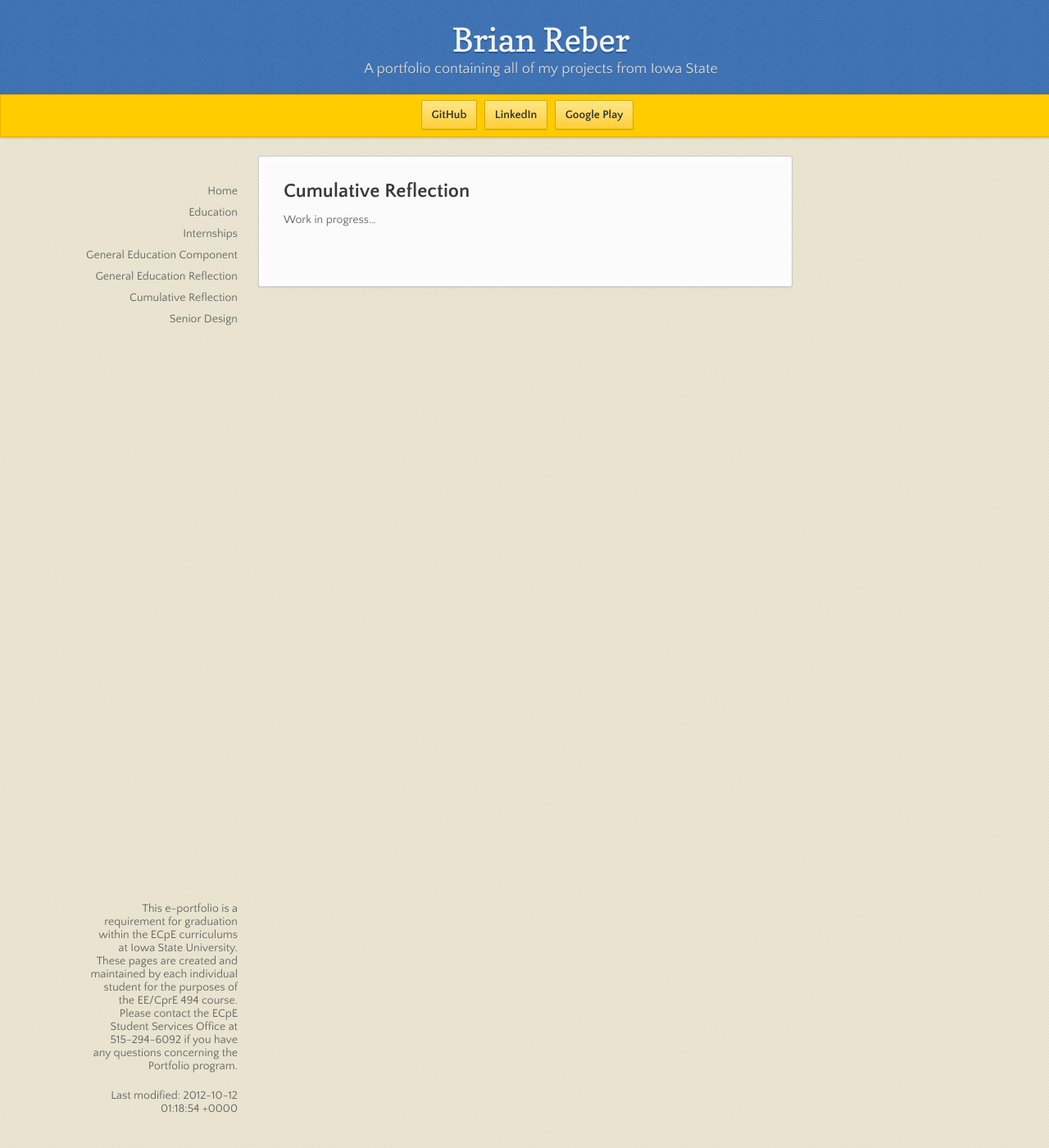
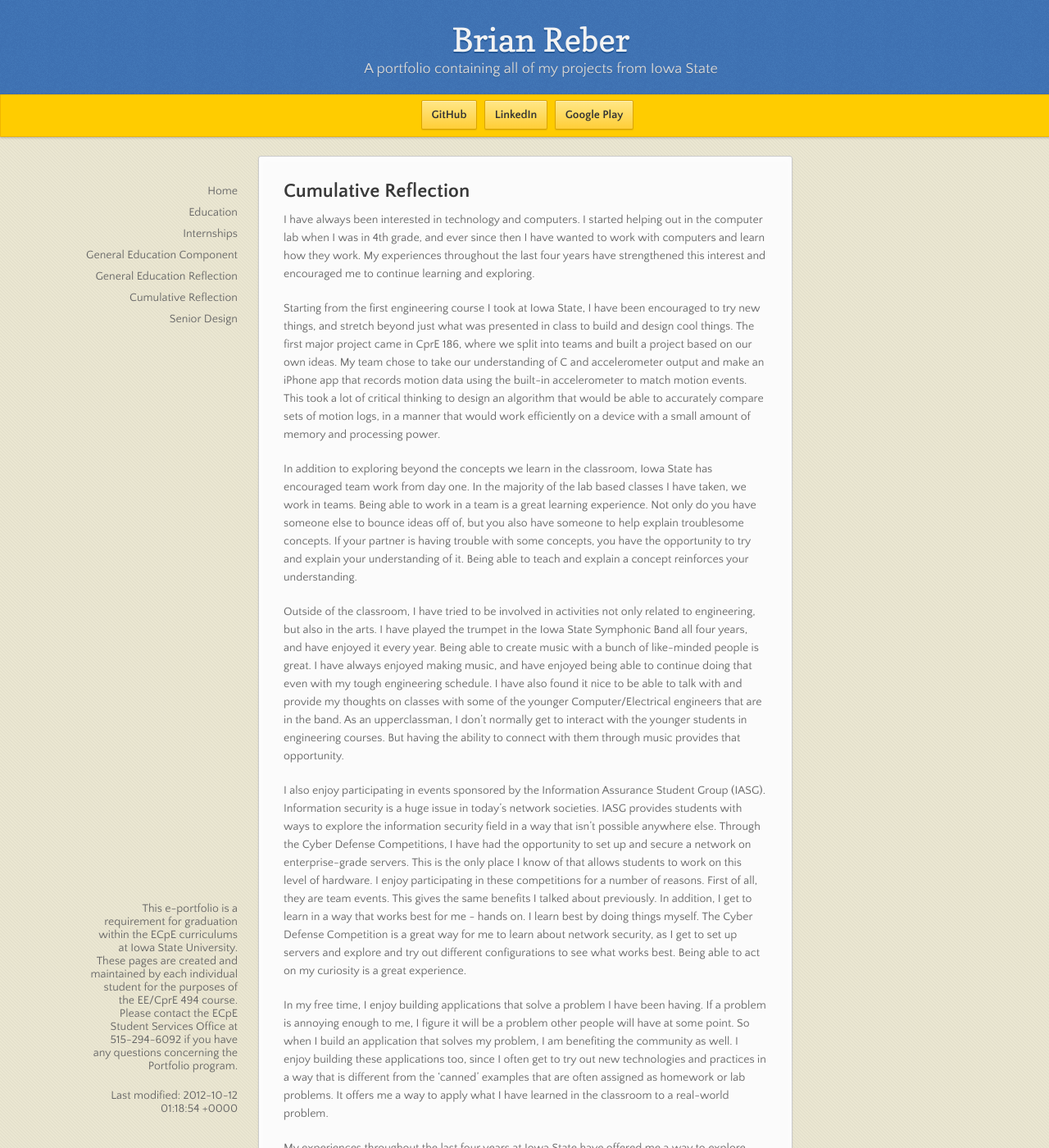
Before and after one commit to breber/school, a Jekyll site: the page built from _posts/2012-10-05-CumulativeReflection.md, in a window 1280 px wide and 1400 px high. Shown: the whole window at 82% size. Built offline with Jekyll 4.4.1, drawn with Linux system fonts in a browser that asks for light colours; Markdown is read by kramdown in place of the engine named in the settings; some of the changed text lies outside the part shown.

Commit message:
Add content to cumulative reflection

```diff
--- a/_posts/2012-10-05-CumulativeReflection.md
+++ b/_posts/2012-10-05-CumulativeReflection.md
@@ -7,4 +7,16 @@ category: general
 
 ## Cumulative Reflection
 
-Work in progress...
+I have always been interested in technology and computers. I started helping out in the computer lab when I was in 4th grade, and ever since then I have wanted to work with computers and learn how they work. My experiences throughout the last four years have strengthened this interest and encouraged me to continue learning and exploring.
+
+Starting from the first engineering course I took at Iowa State, I have been encouraged to try new things, and stretch beyond just what was presented in class to build and design cool things. The first major project came in CprE 186, where we split into teams and built a project based on our own ideas. My team chose to take our understanding of C and accelerometer output and make an iPhone app that records motion data using the built-in accelerometer to match motion events. This took a lot of critical thinking to design an algorithm that would be able to accurately compare sets of motion logs, in a manner that would work efficiently on a device with a small amount of memory and processing power.
+
+In addition to exploring beyond the concepts we learn in the classroom, Iowa State has encouraged team work from day one. In the majority of the lab based classes I have taken, we work in teams. Being able to work in a team is a great learning experience. Not only do you have someone else to bounce ideas off of, but you also have someone to help explain troublesome concepts. If your partner is having trouble with some concepts, you have the opportunity to try and explain your understanding of it. Being able to teach and explain a concept reinforces your understanding.
+
+Outside of the classroom, I have tried to be involved in activities not only related to engineering, but also in the arts. I have played the trumpet in the Iowa State Symphonic Band all four years, and have enjoyed it every year. Being able to create music with a bunch of like-minded people is great. I have always enjoyed making music, and have enjoyed being able to continue doing that even with my tough engineering schedule. I have also found it nice to be able to talk with and provide my thoughts on classes with some of the younger Computer/Electrical engineers that are in the band. As an upperclassman, I don't normally get to interact with the younger students in engineering courses. But having the ability to connect with them through music provides that opportunity.
+
+I also enjoy participating in events sponsored by the Information Assurance Student Group (IASG). Information security is a huge issue in today's network societies. IASG provides students with ways to explore the information security field in a way that isn't possible anywhere else. Through the Cyber Defense Competitions, I have had the opportunity to set up and secure a network on enterprise-grade servers. This is the only place I know of that allows students to work on this level of hardware. I enjoy participating in these competitions for a number of reasons. First of all, they are team events. This gives the same benefits I talked about previously. In addition, I get to learn in a way that works best for me - hands on. I learn best by doing things myself. The Cyber Defense Competition is a great way for me to learn about network security, as I get to set up servers and explore and try out different configurations to see what works best. Being able to act on my curiosity is a great experience.
+
+In my free time, I enjoy building applications that solve a problem I have been having. If a problem is annoying enough to me, I figure it will be a problem other people will have at some point. So when I build an application that solves my problem, I am benefiting the community as well. I enjoy building these applications too, since I often get to try out new technologies and practices in a way that is different from the 'canned' examples that are often assigned as homework or lab problems. It offers me a way to apply what I have learned in the classroom to a real-world problem.
+
+My experiences throughout the last four years at Iowa State have offered me a way to explore technology and build a solid foundation for my professional career. I am confident that wherever I end up, and whatever I end up doing, I will be able to reason my way through most any problem using the knowledge and experiences I have picked up while attending Iowa State.
```
